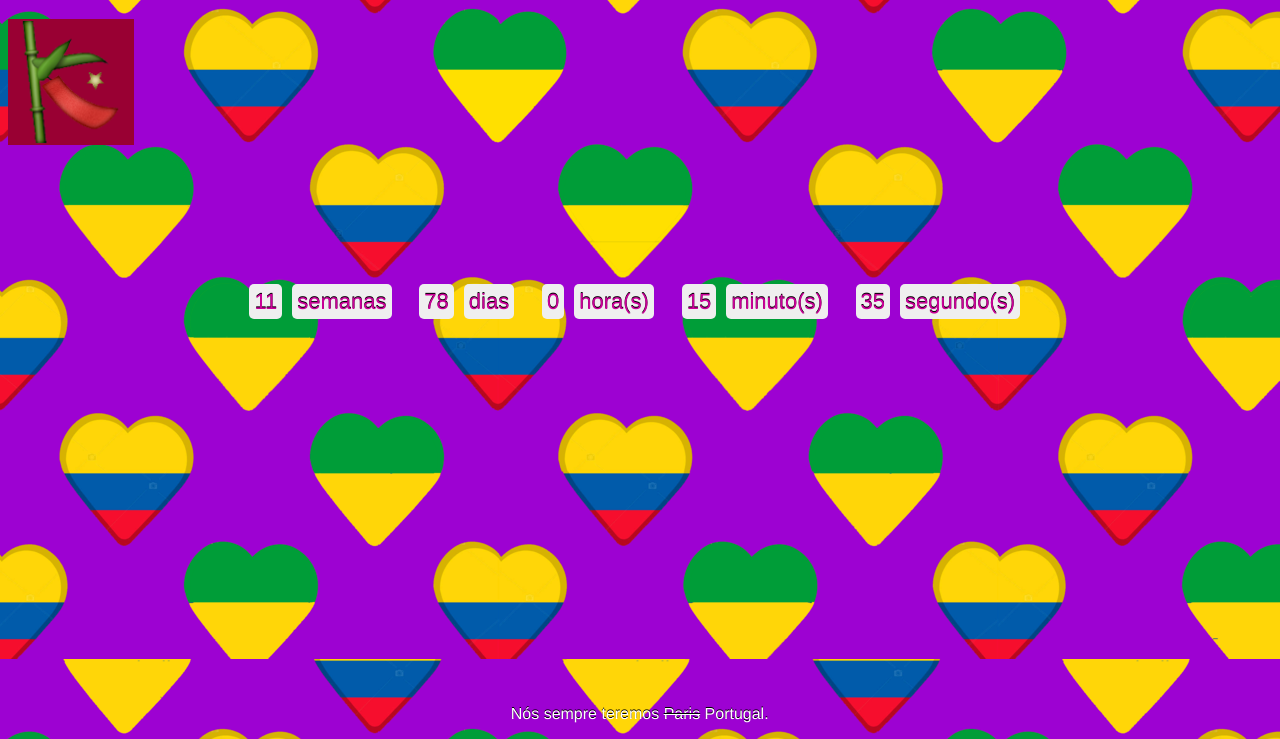
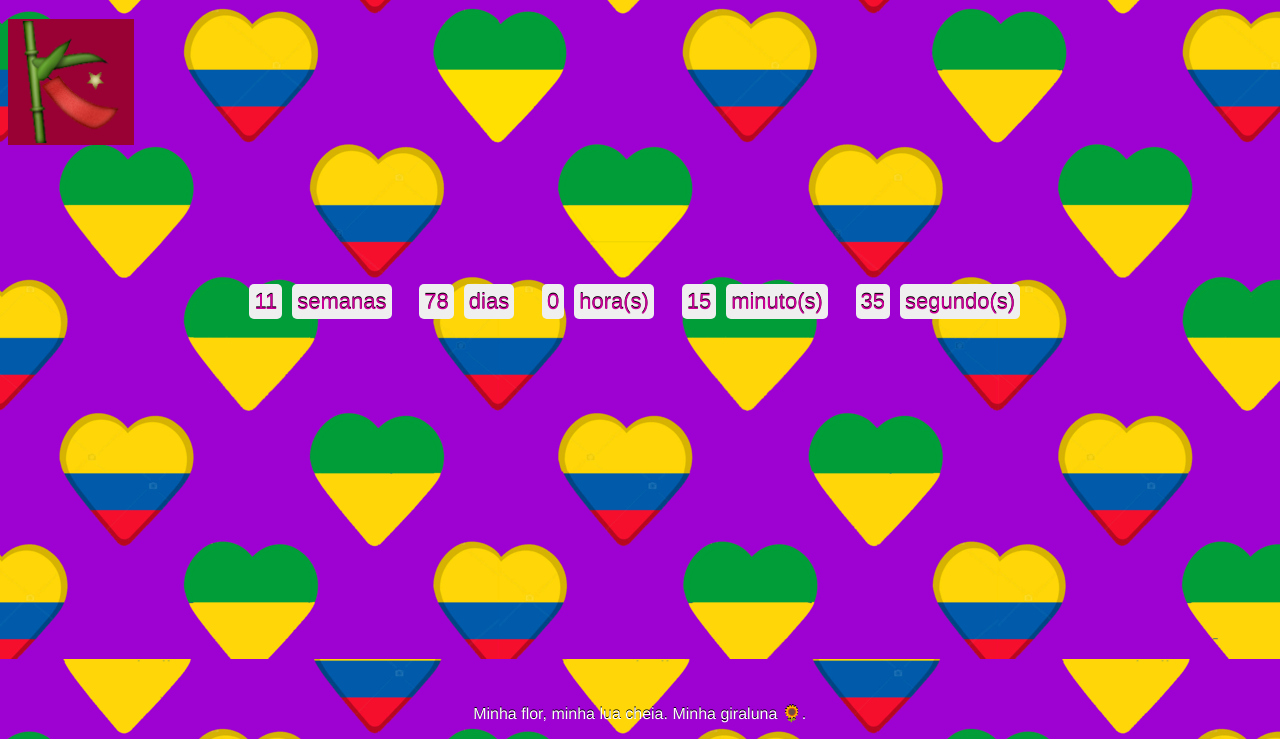
Before and after one commit to William-Henrique/Marcela, a plain HTML site: page index.html in a window 1280 px wide. Shown: the part 61-800 px from the top of the page. Drawn offline with Linux system fonts and the light colour scheme.

Commit message:
testing emoji

```diff
--- a/index.html
+++ b/index.html
@@ -24,7 +24,7 @@
 </div>
 <div>
 		<div style="position: relative; text-align: center">
-      <p style="position: fixed; bottom: 0; width:98.7%;"> Nós sempre teremos <strike>Paris</strike> Portugal.</p> <!--*ultima linha debaixo-->
+      <p style="position: fixed; bottom: 0; width:98.7%;"> Minha flor, minha lua cheia. Minha giraluna 🌻.</p> <!--*ultima linha debaixo-->
 		</div>
 
 <script>
```
